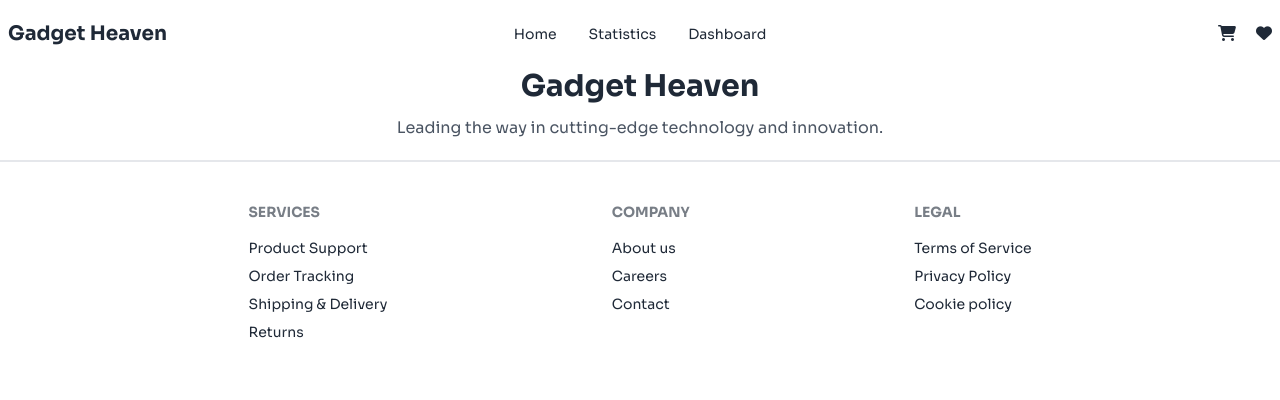
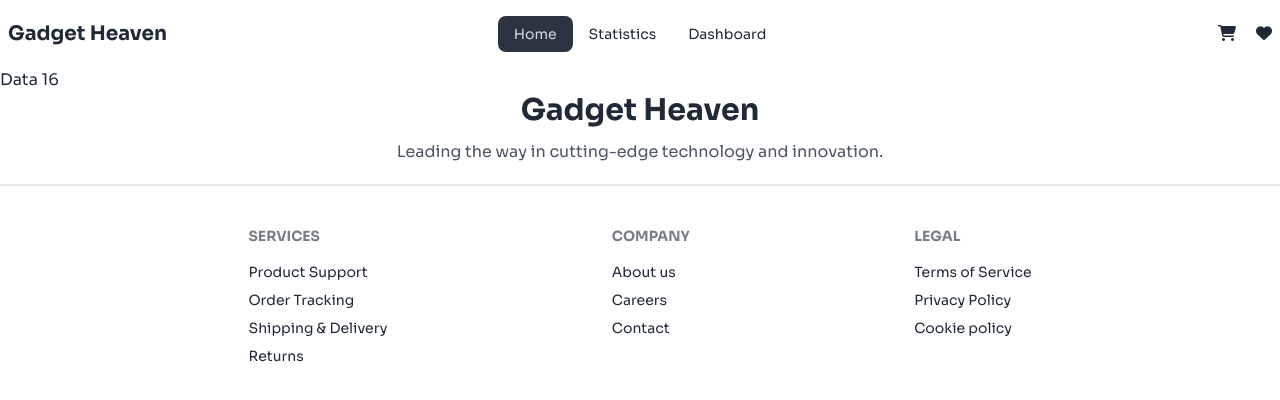
Before and after one commit to programming-hero-web-course-4/b10a8-gadget-heaven-istiak19, a React (Vite) app: page / in a window 1280 px wide. Shown: the top 400 px of the page. Built offline with nearby package versions, Linux system fonts and the light colour scheme.

Commit message:
third commit

```diff
--- a/package.json
+++ b/package.json
@@ -15,6 +15,7 @@
     "react": "^18.3.1",
     "react-dom": "^18.3.1",
     "react-router-dom": "^6.27.0",
+    "recharts": "^2.13.3",
     "sort-by": "^1.2.0"
   },
   "devDependencies": {
--- /dev/null
+++ b/public/products.json
@@ -0,0 +1,178 @@
+[
+    {
+        "product_id": 1,
+        "product_title": "Gaming Laptop X1",
+        "product_image": "https://i.ibb.co.com/x1MRkmd/pic-1.jpg",
+        "category": "computer",
+        "price": 1200,
+        "description": "High-performance gaming laptop with dedicated graphics.",
+        "specification": ["16GB RAM", "1TB SSD", "Intel i7 Processor", "NVIDIA GTX 3060"],
+        "availability": true,
+        "rating": 4.5
+    },
+    {
+        "product_id": 2,
+        "product_title": "UltraBook Z",
+        "product_image": "https://i.ibb.co.com/ZKjH1V4/pic-2.webp",
+        "category": "computer",
+        "price": 950,
+        "description": "Lightweight and portable ultrabook for professionals.",
+        "specification": ["8GB RAM", "512GB SSD", "Intel i5 Processor", "Integrated Graphics"],
+        "availability": true,
+        "rating": 4.2
+    },
+    {
+        "product_id": 3,
+        "product_title": "All-in-One Desktop Y",
+        "product_image": "https://i.ibb.co.com/nRJNxZc/pic-3.webp",
+        "category": "computer",
+        "price": 1500,
+        "description": "Sleek all-in-one desktop with a large screen.",
+        "specification": ["32GB RAM", "2TB SSD", "Intel i9 Processor", "4K Display"],
+        "availability": false,
+        "rating": 4.8
+    },
+    {
+        "product_id": 4,
+        "product_title": "Budget Laptop A",
+        "product_image": "https://i.ibb.co.com/HG8YNQp/pic-4.webp",
+        "category": "computer",
+        "price": 600,
+        "description": "Affordable laptop with essential features for students.",
+        "specification": ["4GB RAM", "256GB SSD", "Intel i3 Processor"],
+        "availability": true,
+        "rating": 3.9
+    },
+    {
+        "product_id": 5,
+        "product_title": "Gaming PC B",
+        "product_image": "https://i.ibb.co.com/w6S61h5/pic-5.webp",
+        "category": "computer",
+        "price": 2000,
+        "description": "High-performance desktop PC for gaming enthusiasts.",
+        "specification": ["32GB RAM", "2TB HDD + 512GB SSD", "AMD Ryzen 9", "NVIDIA RTX 3080"],
+        "availability": true,
+        "rating": 4.7
+    },
+    {
+        "product_id": 6,
+        "product_title": "Business Laptop Pro",
+        "product_image": "https://i.ibb.co.com/YjSyB9F/pic-6.webp",
+        "category": "computer",
+        "price": 1300,
+        "description": "Professional-grade laptop with enhanced security features.",
+        "specification": ["16GB RAM", "1TB SSD", "Intel i7 vPro"],
+        "availability": false,
+        "rating": 4.3
+    },
+    {
+        "product_id": 7,
+        "product_title": "Smartphone Galaxy X",
+        "product_image": "https://i.ibb.co.com/my3TTNg/pic-7.jpg",
+        "category": "phone",
+        "price": 700,
+        "description": "Latest smartphone with powerful features and battery life.",
+        "specification": ["8GB RAM", "128GB Storage", "Triple Camera"],
+        "availability": true,
+        "rating": 4.6
+    },
+    {
+        "product_id": 8,
+        "product_title": "Smartphone Mini Pro",
+        "product_image": "https://i.ibb.co.com/rc2fBb7/pic-8.jpg",
+        "category": "phone",
+        "price": 500,
+        "description": "Compact smartphone with high-end performance.",
+        "specification": ["6GB RAM", "64GB Storage", "Dual Camera"],
+        "availability": false,
+        "rating": 4.1
+    },
+    {
+        "product_id": 9,
+        "product_title": "Smartwatch ActiveFit",
+        "product_image": "https://i.ibb.co.com/0c8pNJD/pic-9.webp",
+        "category": "smartwatch",
+        "price": 200,
+        "description": "Fitness-focused smartwatch with heart rate monitor.",
+        "specification": ["Waterproof", "24-hour heart monitoring", "GPS"],
+        "availability": true,
+        "rating": 4.4
+    },
+    {
+        "product_id": 10,
+        "product_title": "Classic Smartwatch",
+        "product_image": "https://i.ibb.co.com/sHmcmym/pic-10.jpg",
+        "category": "smartwatch",
+        "price": 180,
+        "description": "Classic smartwatch with essential health tracking.",
+        "specification": ["Step Tracker", "Sleep Monitor", "Bluetooth Connectivity"],
+        "availability": false,
+        "rating": 4.0
+    },
+    {
+        "product_id": 11,
+        "product_title": "Portable Charger 20,000mAh",
+        "product_image": "https://i.ibb.co.com/Tkkpw6w/pic-11.jpg",
+        "category": "charger",
+        "price": 40,
+        "description": "High-capacity portable charger for multiple devices.",
+        "specification": ["20,000mAh", "USB-C, USB-A", "Quick Charge"],
+        "availability": true,
+        "rating": 4.5
+    },
+    {
+        "product_id": 12,
+        "product_title": "Power Bank 10,000mAh",
+        "product_image": "https://i.ibb.co.com/VT9Q9Rv/pic-12.jpg",
+        "category": "power bank",
+        "price": 25,
+        "description": "Compact power bank with fast charging support.",
+        "specification": ["10,000mAh", "Dual USB Ports", "LED Indicator"],
+        "availability": false,
+        "rating": 4.2
+    },
+    {
+        "product_id": 13,
+        "product_title": "Fast Wireless Charger",
+        "product_image": "https://i.ibb.co.com/LhzdSqc/pic-13.jpg",
+        "category": "charger",
+        "price": 30,
+        "description": "Quick wireless charging pad compatible with most devices.",
+        "specification": ["10W", "Qi-Certified", "Fast Charging"],
+        "availability": true,
+        "rating": 4.3
+    },
+    {
+        "product_id": 14,
+        "product_title": "Smartwatch Fitness Pro",
+        "product_image": "https://i.ibb.co.com/Yyxv55g/pic-14.jpg",
+        "category": "smartwatch",
+        "price": 250,
+        "description": "Advanced smartwatch with multiple fitness tracking options.",
+        "specification": ["Heart Rate Monitor", "GPS", "Waterproof"],
+        "availability": true,
+        "rating": 4.6
+    },
+    {
+        "product_id": 15,
+        "product_title": "Compact Power Bank 5000mAh",
+        "product_image": "https://i.ibb.co.com/SBrHbFk/pic-15.webp",
+        "category": "power bank",
+        "price": 20,
+        "description": "Small power bank for emergency charging needs.",
+        "specification": ["5,000mAh", "USB-C", "LED Indicator"],
+        "availability": false,
+        "rating": 3.8
+    },
+    {
+        "product_id": 16,
+        "product_title": "Smartphone UltraMax",
+        "product_image": "https://i.ibb.co.com/d51bGdT/pic-16.jpg",
+        "category": "phone",
+        "price": 800,
+        "description": "High-end smartphone with an impressive camera and display.",
+        "specification": ["12GB RAM", "256GB Storage", "Quad Camera"],
+        "availability": true,
+        "rating": 4.9
+    }
+]
--- /dev/null
+++ b/src/Components/ErrorPage/ErrorPage.jsx
@@ -0,0 +1,25 @@
+import { useNavigate, useRouteError } from "react-router-dom";
+
+const ErrorPage = () => {
+    const error = useRouteError()
+    const navigate = useNavigate()
+    const handleGoBack = () => {
+        navigate('/')
+    }
+    return (
+        <div className="text-center text-3xl">
+            <h1>Oops!</h1>
+            <p>Sorry, an unexpected error has occurred.</p>
+            <p>
+                <i>{error.statusText || error.message}</i>
+            </p>
+            {
+                error.status === 404 && <div>
+                    <button onClick={handleGoBack} className="btn bg-[#9538E2] text-xl font-medium">Go Back</button>
+                </div>
+            }
+        </div>
+    );
+};
+
+export default ErrorPage;
--- /dev/null
+++ b/src/Components/Home/Home.jsx
@@ -0,0 +1,12 @@
+import { useLoaderData } from "react-router-dom";
+
+const Home = () => {
+    const products=useLoaderData()
+    return (
+        <div>
+            <h2>Data {products.length}</h2>
+        </div>
+    );
+};
+
+export default Home;
--- a/src/Components/MainLayout/MainLayout.jsx
+++ b/src/Components/MainLayout/MainLayout.jsx
@@ -1,3 +1,4 @@
+import { Outlet } from "react-router-dom";
 import Footer from "../Footer/Footer";
 import NavBar from "../NavBar/NavBar";
 
@@ -5,6 +6,7 @@ const MainLayout = () => {
     return (
         <div>
             <NavBar></NavBar>
+            <Outlet></Outlet>
             <Footer></Footer>
         </div>
     );
--- a/src/Components/NavBar/NavBar.jsx
+++ b/src/Components/NavBar/NavBar.jsx
@@ -1,10 +1,10 @@
-import { Link } from "react-router-dom";
+import { Link, NavLink } from "react-router-dom";
 
 const NavBar = () => {
     const links = <>
-        <li><a>Home</a></li>
-        <li><a>Statistics</a></li>
-        <li><a>Dashboard</a></li>
+        <li><NavLink to='/'>Home</NavLink></li>
+        <li><NavLink to='/statistics'>Statistics</NavLink></li>
+        <li><NavLink to='/dashboard'>Dashboard</NavLink></li>
     </>
     return (
         <div className="navbar bg-base-100">
@@ -30,7 +30,7 @@ const NavBar = () => {
                         {links}
                     </ul>
                 </div>
-                <Link className="text-xl font-bold">Gadget Heaven</Link>
+                <Link to='/' className="text-xl font-bold">Gadget Heaven</Link>
             </div>
             <div className="navbar-center hidden lg:flex">
                 <ul className="menu menu-horizontal px-1">
--- /dev/null
+++ b/src/Components/Statistics/Statistics.jsx
@@ -0,0 +1,27 @@
+import { useLoaderData } from "react-router-dom";
+import { Bar, BarChart,Legend, Tooltip, XAxis, YAxis } from 'recharts';
+
+const Statistics = () => {
+    const products = useLoaderData()
+    console.log(products)
+    return (
+        <div>
+            <div className="bg-[#9538E2] text-center py-8 space-y-3">
+                <h2 className="font-bold text-3xl text-white">Statistics</h2>
+                <p className="text-gray-200">Explore the latest gadgets that will take your experience to the next level. From smart devices to the coolest accessories, we have it all!</p>
+            </div>
+            <div className="max-w-7xl mx-auto my-10">
+                <h2 className="my-5">Statistics</h2>
+                <BarChart width={1300} height={250} data={products}>
+                    <XAxis dataKey="product_title" />
+                    <YAxis />
+                    <Tooltip />
+                    <Legend />
+                    <Bar dataKey="price" fill="#8884d8" />
+                </BarChart>
+            </div>
+        </div>
+    );
+};
+
+export default Statistics;
--- a/src/main.jsx
+++ b/src/main.jsx
@@ -6,11 +6,27 @@ import {
   RouterProvider,
 } from "react-router-dom";
 import MainLayout from './Components/MainLayout/MainLayout';
+import Home from './Components/Home/Home';
+import Statistics from './Components/Statistics/Statistics';
+import ErrorPage from './Components/ErrorPage/ErrorPage';
 
 const router = createBrowserRouter([
   {
     path: "/",
-    element: <MainLayout></MainLayout>
+    element: <MainLayout></MainLayout>,
+    errorElement:<ErrorPage></ErrorPage>,
+    children:[
+      {
+        path:'/',
+        loader:()=>fetch('/products.json'),
+        element:<Home></Home>
+      },
+      {
+        path:'/statistics',
+        loader:()=>fetch('/products.json'),
+        element:<Statistics></Statistics>
+      },
+    ]
   },
 ]);
 
```
Also changed, not shown: 2 other files (tests, documents, lock files or other folders).
